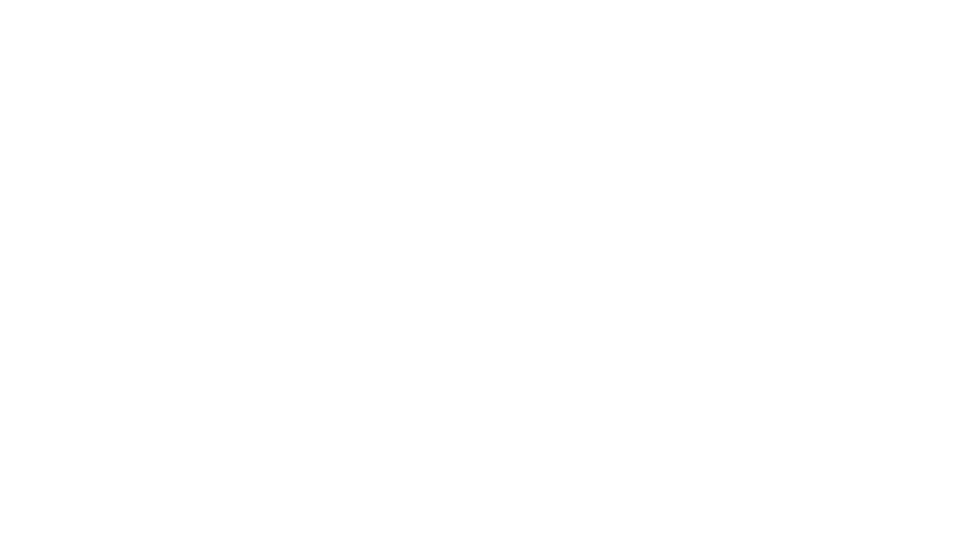
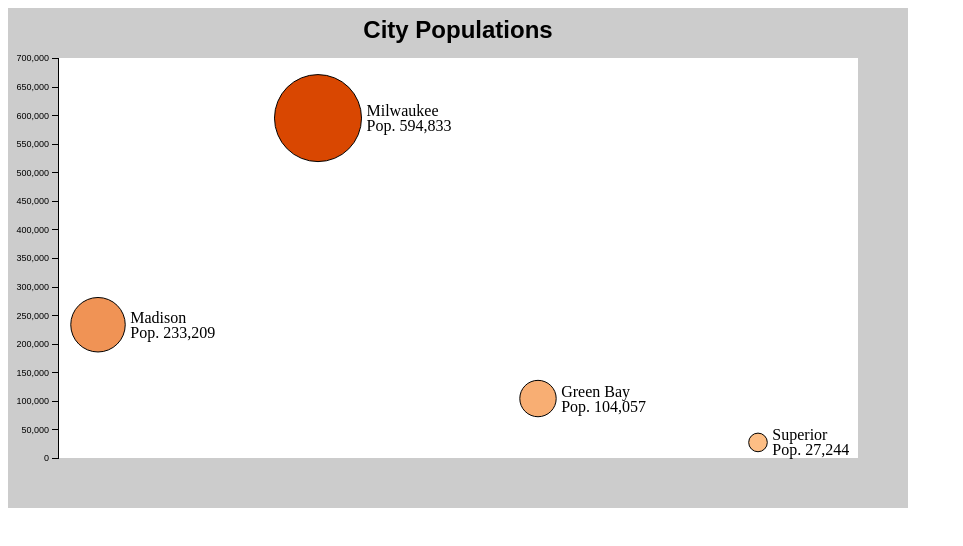
Before and after one commit to lindsaymcclintock/unit-3, a plain HTML site: page index.html in a window 1280 px wide. Shown: the whole page, without its empty margins (0-963 px from the left). Drawn offline with Linux system fonts and the light colour scheme.

Commit message:
Activity 8

```diff
--- a/css/style.css
+++ b/css/style.css
@@ -1 +1,19 @@
 /*Add CSS styles here*/
+.axis path,
+.axis line {
+    fill: none;
+    stroke: black;
+    stroke-width: 1px;
+    shape-rendering: crispEdges;
+}
+
+.axis text {
+    font-family: sans-serif;
+    font-size: 0.9em;
+}
+
+.title {
+    font-family: sans-serif;
+    font-size: 1.5em;
+    font-weight: bold;
+}
--- a/index.html
+++ b/index.html
@@ -23,6 +23,7 @@
         place these within <script> tags-->
 
         <!--put your external script links here-->
+        <script type="text/javascript" src="lib/d3.v7.js"></script>
         <script type="text/javascript" src="js/main.js"></script>
     </body>
 </html>
--- a/js/main.js
+++ b/js/main.js
@@ -1 +1,161 @@
-// Add all scripts to the JS folder
+//SVG dimension variables
+var w = 900, h = 500;
+
+// execute script when window is loaded
+window.onload = function(){
+    var container = d3.select("body")//get the <body> element from the DOM
+        .append("svg") //put a new svg in the body
+        .attr("width", w) //assign the width
+        .attr("height", h) //assign the height
+        .attr("class", "container") //always assign a class as block name for styling
+        .style("background-color", "rgba(0,0,0,0.2)");
+
+    //inner rect
+    var innerRect = container.append("rect")//put a new rect in the svg
+        .datum(400) //a single value is a datum
+        .attr("width", function(d){//rect width
+            return d * 2;
+        })
+        .attr("height", function(d){ //rect height
+            return d;
+        })
+        .attr("class", "innerRect") //class name
+        .attr("x", 50) //position from left ofn the horizontal axis
+        .attr("y", 50) //position from top on the vertical axis
+        .style("fill", "#FFFFFF"); //fill color
+
+    var cityPop = [
+        {
+            city: 'Madison',
+            population: 233209
+        },
+        {
+            city: 'Milwaukee',
+            population: 594833
+        },
+        {
+            city: 'Green Bay',
+            population: 104057
+        },
+        {
+            city: 'Superior',
+            population: 27244
+        }
+
+    ];
+
+
+    //find the minimum value of the array
+    var minPop = d3.min(cityPop, function(d){
+        return d.population;
+    });
+
+    //find the maximum value of the array
+    var maxPop = d3.max(cityPop, function(d){
+        return d.population;
+    });
+
+    //scale for circles center y coordinate
+    var y = d3.scaleLinear()
+        .range([450, 50])
+        .domain([0, 700000]);
+
+     //color scale generator
+     var color = d3.scaleLinear()
+     .range([
+         "#FDBE85",
+         "#D94701"
+     ])
+     .domain([
+         minPop,
+         maxPop
+     ]);
+
+
+    var x = d3.scaleLinear() //create the scale
+        .range([90, 750]) //output min and max
+        .domain([0, 3]); //input min and max
+
+    var circles = container.selectAll(".circles")
+        .data(cityPop)//feed in an array
+        .enter()
+        .append("circle")//add circle for each datum
+        .attr("class", "circles")//apply a class name to all circles
+        .attr("id", function(d){
+            return d.city;
+        })
+        .attr("r", function(d){
+            //calculate the radius based on population value as circle area
+            var area = d.population * 0.01;
+            return Math.sqrt(area/Math.PI);
+        })
+        .attr("cx", function(d, i){
+            //use the index to place each circle horizontally
+            return x(i);
+        })
+        .attr("cy", function(d){
+            //subtract value from 450 to "grow" circles up from the bottom instead of down from the top of the SVG
+            return y(d.population);
+        })
+        .style("fill", function(d, i){ //add a fill based on the color scale
+            return color(d.population);
+        })
+        .style("stroke", "#000"); //black circle stroke
+
+    var yAxis = d3.axisLeft(y);
+
+    var axis = container.append("g")
+        .attr("class", "axis")
+        .attr("transform", "translate(50,0)")
+        .call(yAxis);
+
+    var title = container.append("text")
+        .attr("class", "title")
+        .attr("text-anchor", "middle")
+        .attr("x", 450)
+        .attr("y", 30)
+        .text("City Populations");
+
+
+        var labels = container.selectAll(".labels")
+        .data(cityPop)
+        .enter()
+        .append("text")
+        .attr("class", "labels")
+        .attr("text-anchor", "left")
+        .attr("x", function(d,i){
+            //horizontal position to the right of each circle
+            return x(i) + Math.sqrt(d.population * 0.01 / Math.PI) + 5;
+        })
+        .attr("y", function(d){
+            //vertical position centered on each circle
+            return y(d.population) - 2;
+        });
+
+    //first line of label
+    var nameLine = labels.append("tspan")
+    .attr("class", "nameLine")
+    .attr("x", function(d,i){
+        //horizontal position to the right of each circle
+        return x(i) + Math.sqrt(d.population * 0.01 / Math.PI) + 5;
+    })
+    .text(function(d){
+        return d.city;
+    });
+
+    //create format generator
+    var format = d3.format(",");
+
+    //second line of label
+    var popLine = labels.append("tspan")
+        .attr("class", "popLine")
+        .attr("x", function(d,i){
+            //horizontal position to the right of each circle
+            return x(i) + Math.sqrt(d.population * 0.01 / Math.PI) + 5;
+    })
+        .attr("dy", "15")//vertical offset
+        .text(function(d){
+            return "Pop. " + format(d.population);
+    });
+
+};
```
Also changed, not shown: DeathCauses.csv (added, +51 -0 lines), United_States.shp.xml (added, +2 -0 lines), js/bubblechart.js (added, +161 -0 lines), 7 other files.
